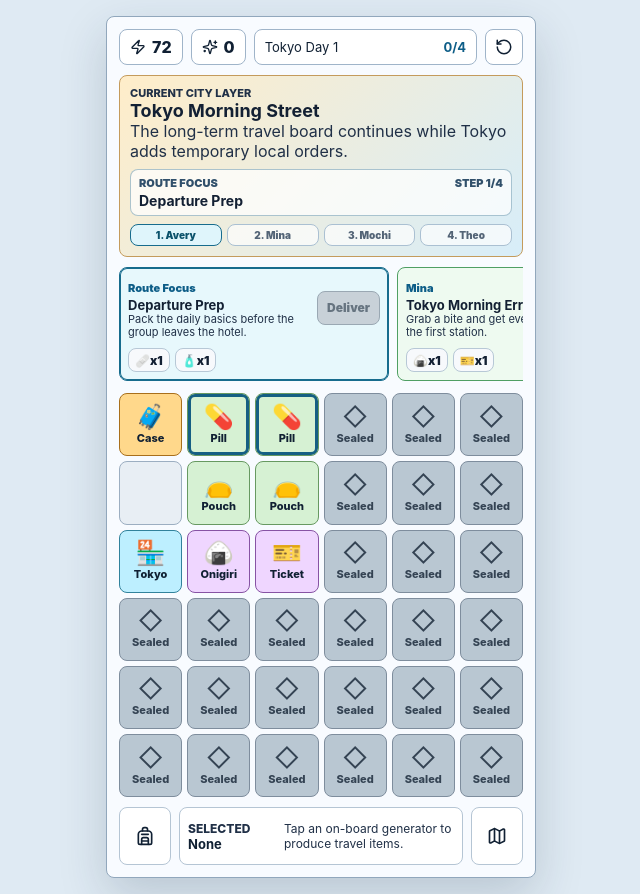
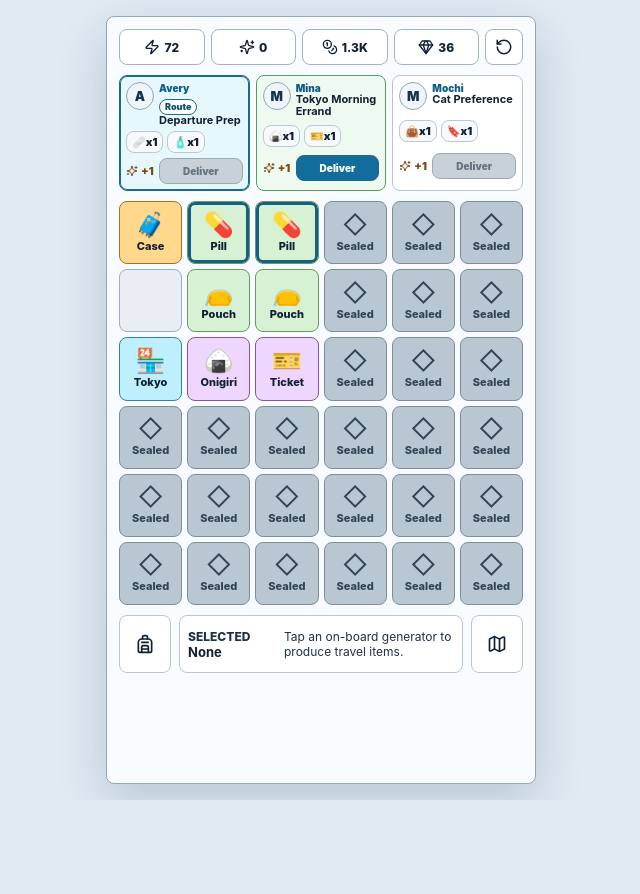
Before and after one commit to kamimaomao/travel-merge2-prototype, a React (Vite) app: page / in a window 1280 px wide. Shown: the whole page, without its empty margins (319-959 px from the left). After the commit the page ends 800 px from the top, so only its background shows below. Built offline with nearby package versions, Linux system fonts and the light colour scheme.

Commit message:
fix: align merge page with device HUD layout

```diff
--- a/src/App.tsx
+++ b/src/App.tsx
@@ -1,4 +1,4 @@
-import { Backpack, Map as MapIcon, RotateCcw, Sparkles, Zap } from "lucide-react";
+import { Backpack, Coins, Gem, Map as MapIcon, RotateCcw, Sparkles, Zap } from "lucide-react";
 import { useMemo, useState } from "react";
 import { cityChapters, generatorDefs, itemDefs, orderDefs } from "./game/content";
 import { createInitialState } from "./game/createInitialState";
@@ -45,13 +45,29 @@ function getFocusedOrderId(state: GameState, chapterOrderIds: string[]): string
   return chapterOrderIds.find((orderId) => state.activeOrderIds.includes(orderId)) ?? state.activeOrderIds[0] ?? null;
 }
 
+function getRequesterAvatar(requester: string): string {
+  const avatars: Record<string, string> = {
+    Avery: "A",
+    Mina: "M",
+    Mochi: "M",
+    Theo: "T"
+  };
+  return avatars[requester] ?? requester.slice(0, 1);
+}
+
+function formatHudValue(value: number): string {
+  if (value >= 1000) {
+    return `${(value / 1000).toFixed(1)}K`;
+  }
+  return `${value}`;
+}
+
 export default function App() {
   const [game, setGame] = useState<GameState>(() => createInitialState());
   const chapter = cityChapters[game.cityChapterId];
   const selectedPiece = game.selectedIndex === null ? null : game.board[game.selectedIndex];
   const focusedOrderId = getFocusedOrderId(game, chapter.orderIds);
   const focusedOrder = focusedOrderId ? orderDefs[focusedOrderId] : null;
-  const focusedOrderStep = focusedOrderId ? chapter.orderIds.indexOf(focusedOrderId) + 1 : 0;
 
   const selectedLabel = useMemo(() => getPieceLabel(selectedPiece), [selectedPiece]);
   const focusedRequirementChainIds = useMemo(
@@ -117,49 +133,26 @@ export default function App() {
     <main className="game-shell">
       <section className="phone-frame" aria-label="Travel Merge2 prototype">
         <header className="hud">
-          <div className="hud-pill">
+          <div className="hud-pill" aria-label="Energy">
             <Zap size={16} aria-hidden="true" />
-            <span>{game.energy}</span>
+            <span>{formatHudValue(game.energy)}</span>
           </div>
-          <div className="hud-pill">
+          <div className="hud-pill" aria-label="Stars">
             <Sparkles size={16} aria-hidden="true" />
-            <span>{game.stars}</span>
+            <span>{formatHudValue(game.stars)}</span>
           </div>
-          <div className="hud-progress">
-            {chapter.cityName} {chapter.dayLabel}
-            <strong>{game.cityProgress}/4</strong>
+          <div className="hud-pill" aria-label="Coins">
+            <Coins size={16} aria-hidden="true" />
+            <span>{formatHudValue(game.coins)}</span>
+          </div>
+          <div className="hud-pill" aria-label="Gems">
+            <Gem size={16} aria-hidden="true" />
+            <span>{formatHudValue(game.gems)}</span>
           </div>
           <button className="icon-button" type="button" onClick={resetPrototype} aria-label="Reset prototype">
             <RotateCcw size={18} aria-hidden="true" />
           </button>
         </header>
-
-        <section className="scene-strip">
-          <div>
-            <p className="eyebrow">Current City Layer</p>
-            <h1>{chapter.sceneTitle}</h1>
-            <p>{chapter.sceneSubtitle}</p>
-          </div>
-          <div className="mainline-focus" aria-label="Current route focus">
-            <span>Route Focus</span>
-            <strong>{focusedOrder ? focusedOrder.title : "Chapter Clear"}</strong>
-            <small>
-              Step {focusedOrderStep || chapter.orderIds.length}/{chapter.orderIds.length}
-            </small>
-          </div>
-          <div className="route-track" aria-label="Travel route steps">
-            {chapter.orderIds.map((orderId, index) => {
-              const order = orderDefs[orderId];
-              const completed = game.completedOrderIds.includes(orderId);
-              const active = focusedOrderId === orderId;
-              return (
-                <span className={`${completed ? "completed" : ""} ${active ? "active" : ""}`} key={orderId}>
-                  {index + 1}. {order.requester}
-                </span>
-              );
-            })}
-          </div>
-        </section>
 
         <section className="customer-strip" aria-label="Active customer orders">
           {game.activeOrderIds.map((orderId) => {
@@ -170,12 +163,16 @@ export default function App() {
               <article
                 className={`customer-ticket ${ready ? "ready" : ""} ${focused ? "focused" : ""}`}
                 key={order.id}
+                aria-label={`${focused ? "Focused order" : "Order"}: ${order.title}`}
                 aria-current={focused ? "step" : undefined}
               >
+                <span className="customer-avatar" aria-hidden="true">
+                  {getRequesterAvatar(order.requester)}
+                </span>
                 <div className="ticket-main">
-                  <span className="requester">{focused ? "Route Focus" : order.requester}</span>
+                  <span className="requester">{order.requester}</span>
+                  {focused ? <span className="focus-chip">Route</span> : null}
                   <h2>{order.title}</h2>
-                  <p>{order.flavor}</p>
                 </div>
                 <div className="ticket-requirements" aria-label={`${order.title} requirements`}>
                   {order.requirements.map((requirement) => (
@@ -184,6 +181,9 @@ export default function App() {
                     </span>
                   ))}
                 </div>
+                <span className="ticket-reward" aria-label={`${order.title} reward`}>
+                  <Sparkles size={12} aria-hidden="true" /> +{order.rewardStars}
+                </span>
                 <button type="button" disabled={!ready} onClick={() => handleOrderClick(order.id)}>
                   Deliver
                 </button>
--- a/src/game/createInitialState.ts
+++ b/src/game/createInitialState.ts
@@ -11,6 +11,8 @@ export function createInitialState(): GameState {
     boardCols: 6,
     energy: 72,
     stars: 0,
+    coins: 1280,
+    gems: 36,
     cityProgress: 0,
     catMood: 0,
     selectedIndex: null,
--- a/src/game/types.ts
+++ b/src/game/types.ts
@@ -79,6 +79,8 @@ export interface GameState {
   boardCols: number;
   energy: number;
   stars: number;
+  coins: number;
+  gems: number;
   cityProgress: number;
   catMood: number;
   selectedIndex: number | null;
--- a/src/styles.css
+++ b/src/styles.css
@@ -46,13 +46,12 @@ button {
 
 .hud {
   display: grid;
-  grid-template-columns: auto auto 1fr auto;
-  gap: 8px;
+  grid-template-columns: repeat(4, minmax(0, 1fr)) auto;
+  gap: 6px;
   align-items: center;
 }
 
 .hud-pill,
-.hud-progress,
 .icon-button {
   min-height: 36px;
   border: 1px solid #9fb4c9;
@@ -64,22 +63,18 @@ button {
 .hud-pill {
   display: inline-flex;
   align-items: center;
-  gap: 6px;
-  padding: 0 10px;
+  justify-content: center;
+  gap: 4px;
+  min-width: 0;
+  padding: 0 6px;
   font-weight: 800;
+  font-size: 12px;
 }
 
-.hud-progress {
-  display: flex;
-  align-items: center;
-  justify-content: space-between;
-  gap: 8px;
-  padding: 0 10px;
-  font-size: 13px;
-}
-
-.hud-progress strong {
-  color: #0d5d87;
+.hud-pill span {
+  overflow: hidden;
+  text-overflow: ellipsis;
+  white-space: nowrap;
 }
 
 .icon-button {
@@ -89,28 +84,11 @@ button {
   cursor: pointer;
 }
 
-.scene-strip {
-  min-width: 0;
-  min-height: 118px;
-  display: grid;
-  gap: 8px;
-  border: 1px solid #c49b5c;
-  border-radius: 8px;
-  background: linear-gradient(135deg, #ffedc9 0%, #d7edf9 100%);
-  padding: 10px;
-}
-
-.scene-strip h1,
 .customer-ticket h2 {
   margin: 0;
   letter-spacing: 0;
 }
 
-.scene-strip h1 {
-  font-size: 18px;
-}
-
-.scene-strip p,
 .customer-ticket p,
 .bottom-info p {
   margin: 0;
@@ -123,77 +101,6 @@ button {
   font-weight: 800;
   text-transform: uppercase;
   color: #34506b;
-}
-
-.mainline-focus {
-  display: grid;
-  grid-template-columns: minmax(0, 1fr) auto;
-  grid-template-areas:
-    "label step"
-    "title title";
-  gap: 4px 8px;
-  align-items: center;
-  border: 1px solid rgba(21, 93, 128, 0.35);
-  border-radius: 8px;
-  background: rgba(255, 255, 255, 0.72);
-  padding: 6px 8px;
-}
-
-.mainline-focus span,
-.mainline-focus small {
-  color: #31506b;
-  font-size: 11px;
-  font-weight: 900;
-  text-transform: uppercase;
-}
-
-.mainline-focus span {
-  grid-area: label;
-}
-
-.mainline-focus small {
-  grid-area: step;
-}
-
-.mainline-focus strong {
-  grid-area: title;
-  font-size: 14px;
-  line-height: 1.05;
-}
-
-.route-track {
-  display: grid;
-  grid-template-columns: repeat(4, minmax(0, 1fr));
-  gap: 5px;
-}
-
-.route-track span {
-  min-width: 0;
-  min-height: 22px;
-  display: flex;
-  align-items: center;
-  justify-content: center;
-  overflow: hidden;
-  border: 1px solid #aac0d2;
-  border-radius: 8px;
-  background: rgba(255, 255, 255, 0.68);
-  color: #536476;
-  font-size: 10px;
-  font-weight: 900;
-  text-overflow: ellipsis;
-  white-space: nowrap;
-}
-
-.route-track span.active {
-  border-color: #176c8d;
-  background: #dff5fb;
-  color: #0b526b;
-}
-
-.route-track span.completed {
-  border-color: #5ca46b;
-  background: #e7f6e8;
-  color: #386f41;
 }
 
 .board {
@@ -280,27 +187,25 @@ button {
   width: 100%;
   min-width: 0;
   max-width: 100%;
-  display: flex;
-  gap: 8px;
-  overflow-x: auto;
-  padding-bottom: 2px;
-  scrollbar-width: thin;
+  display: grid;
+  grid-template-columns: repeat(3, minmax(0, 1fr));
+  gap: 6px;
 }
 
 .customer-ticket {
-  flex: 0 0 min(270px, calc(100vw - 48px));
   min-width: 0;
   display: grid;
-  grid-template-columns: 1fr auto;
+  grid-template-columns: 28px minmax(0, 1fr);
   grid-template-areas:
-    "main button"
-    "req req";
-  gap: 8px;
-  align-items: center;
+    "avatar main"
+    "req req"
+    "reward button";
+  gap: 5px;
+  align-items: start;
   border: 1px solid #b5c5d4;
   border-radius: 8px;
   background: #ffffff;
-  padding: 8px;
+  padding: 6px;
 }
 
 .customer-ticket.ready {
@@ -314,21 +219,56 @@ button {
   box-shadow: inset 0 0 0 1px #176c8d;
 }
 
+.customer-avatar {
+  grid-area: avatar;
+  width: 28px;
+  height: 28px;
+  display: grid;
+  place-items: center;
+  border: 1px solid #8ba6bb;
+  border-radius: 50%;
+  background: #f0f5f9;
+  color: #12334b;
+  font-size: 13px;
+  font-weight: 900;
+}
+
 .ticket-main {
   grid-area: main;
   min-width: 0;
 }
 
 .requester {
+  display: block;
+  overflow: hidden;
+  color: #0d5d87;
+  font-size: 10px;
+  font-weight: 900;
+  text-overflow: ellipsis;
+  white-space: nowrap;
+}
+
+.focus-chip {
   display: inline-flex;
-  margin-bottom: 2px;
-  color: #0d5d87;
-  font-size: 11px;
+  min-height: 16px;
+  align-items: center;
+  border: 1px solid #176c8d;
+  border-radius: 999px;
+  background: #ffffff;
+  color: #0b526b;
+  font-size: 9px;
   font-weight: 900;
+  line-height: 1;
+  padding: 0 5px;
 }
 
 .customer-ticket h2 {
-  font-size: 13px;
+  display: -webkit-box;
+  overflow: hidden;
+  font-size: 11px;
+  line-height: 1.05;
+  -webkit-box-orient: vertical;
+  -webkit-line-clamp: 2;
 }
 
 .customer-ticket p {
@@ -343,33 +283,45 @@ button {
 .ticket-requirements {
   grid-area: req;
   display: flex;
-  gap: 5px;
-  min-height: 24px;
+  flex-wrap: wrap;
+  gap: 4px;
+  min-height: 22px;
 }
 
 .ticket-requirements span {
   display: inline-flex;
   align-items: center;
-  min-height: 24px;
+  min-height: 22px;
   border: 1px solid #b7c8d6;
   border-radius: 8px;
   background: #f7f9fc;
-  padding: 0 6px;
-  font-size: 12px;
+  padding: 0 5px;
+  font-size: 11px;
+  font-weight: 900;
+}
+
+.ticket-reward {
+  grid-area: reward;
+  min-height: 26px;
+  display: inline-flex;
+  align-items: center;
+  gap: 3px;
+  color: #7a4c13;
+  font-size: 11px;
   font-weight: 900;
 }
 
 .customer-ticket button {
   grid-area: button;
-  min-height: 34px;
+  min-height: 26px;
   border: 1px solid #22668b;
   border-radius: 8px;
   background: #126d9d;
   color: #ffffff;
-  font-size: 12px;
+  font-size: 10px;
   font-weight: 900;
   cursor: pointer;
-  padding: 0 9px;
+  padding: 0 6px;
 }
 
 .customer-ticket button:disabled {
@@ -434,13 +386,12 @@ button {
   }
 
   .hud {
-    grid-template-columns: auto auto 1fr auto;
-    gap: 6px;
+    gap: 5px;
   }
 
-  .hud-progress {
+  .hud-pill {
     font-size: 11px;
-    padding: 0 7px;
+    padding: 0 4px;
   }
 
   .bottom-info {
```
Also changed, not shown: 1 other file (tests, documents, lock files or other folders).
